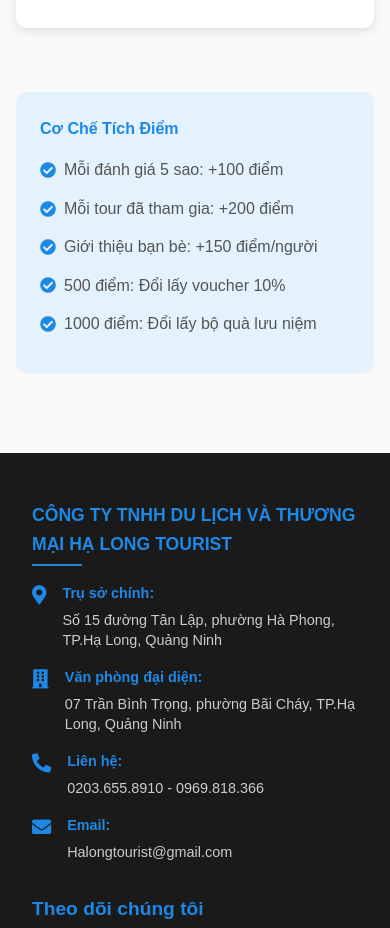
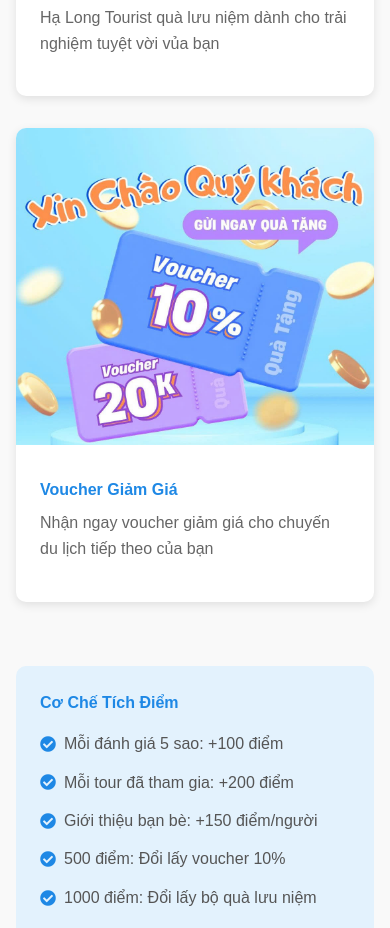
Before and after one commit to TranXuanLuong23/halongtourist, a plain HTML site: page index.html in a window 390 px wide. Shown: the part 10263-11191 px from the top of the page. Drawn offline with Linux system fonts and the light colour scheme.

Commit message:
Cập nhật website với một vài chỉnh sửa 3

```diff
--- a/index.html
+++ b/index.html
@@ -351,6 +351,15 @@
                                 <p>Hạ Long Tourist quà lưu niệm dành cho trải nghiệm tuyệt vời vủa bạn</p>
                             </div>
                         </div>
+                        <div class="reward-card">
+                            <a href="rewards.html">
+                                <img src="images/quatangbanner2.jpg" alt="Quà tặng 2">
+                            </a>
+                            <div class="reward-info">
+                                <h4>Voucher Giảm Giá</h4>
+                                <p>Nhận ngay voucher giảm giá cho chuyến du lịch tiếp theo của bạn</p>
+                            </div>
+                        </div>
                     </div>
 
                     <div class="points-info">
--- a/styles.css
+++ b/styles.css
@@ -800,6 +800,14 @@
     object-fit: cover;
 }
 
+@media (max-width: 768px) {
+    .reward-card img {
+        width: 100%;
+        height: auto;
+        object-fit: cover;
+    }
+}
+
 .reward-info {
     padding: 1.5rem;
 }
```
Also changed, not shown: rewards.html (+5 -0 lines), images/quatangbanner2.jpg (added), 1 other file.
